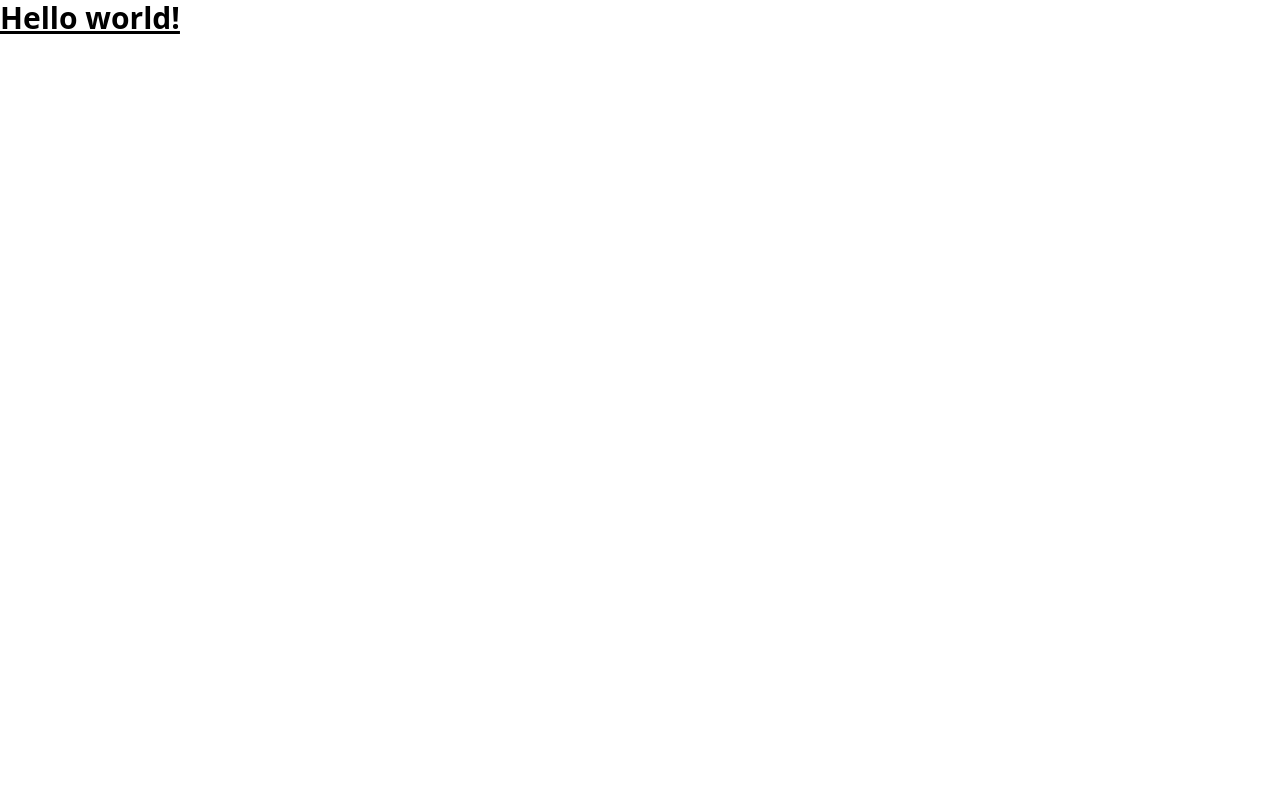
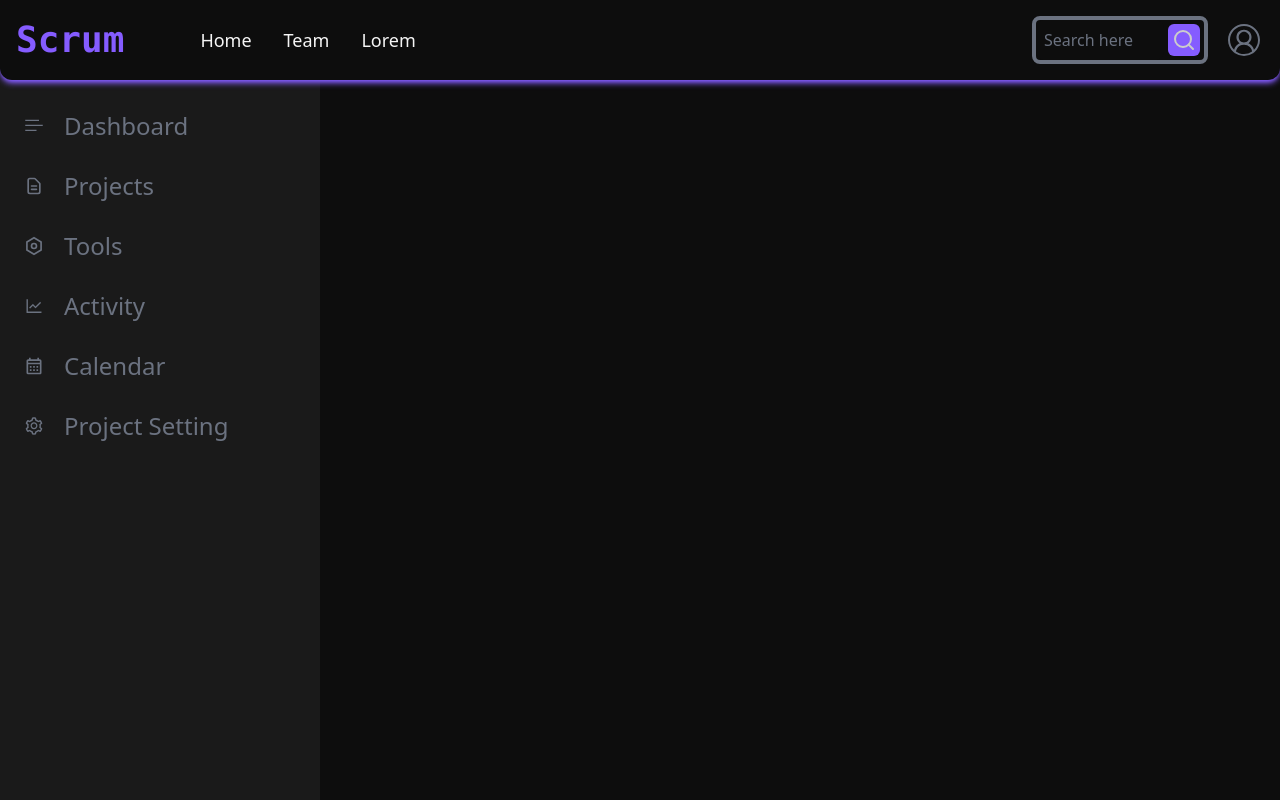
Before and after one commit to MahyarFardin/Scrum, a Next.js app: page / in a window 1280 px wide. Built offline with nearby package versions, Linux system fonts and the light colour scheme.

Commit message:
add many color and screen size to tailwind config file remove Ctitle component fix search and password component make responsive Navbar and tabtitle component for main page write hamburger Menu component for navbar change LightPurple to lightPurple

```diff
--- a/components/color_title/Ctitle.jsx
+++ /dev/null
@@ -1,11 +0,0 @@
-export default function Ctitle(props) {
-  return (
-    <div className="w-fit h-4 m-10 rounded-full">
-      <h1 className="title text-4xl text-center text-white dot-pattern">
-        <div className="h-[18px] px-3 font-bold rounded-full bg-gradient-to-r from-LightPurple to-blue flex flex-row justify-center items-center">
-          {props.text}
-        </div>
-      </h1>
-    </div>
-  );
-}
--- a/components/gradiantbutton/GradiantButton.jsx
+++ b/components/gradiantbutton/GradiantButton.jsx
@@ -1,9 +1,7 @@
 export default function GradiantButton(props) {
   return (
-    <div className="w-1/2 h-11 py-1 font-bold text-3xl rounded-full m-auto text-white bg-gradient-to-r from-LightPurple to-blue">
-      <button>
-        {props.text}
-      </button>
+    <div className="w-1/2 h-11 py-1 font-bold text-3xl rounded-full m-auto text-white bg-gradient-to-r from-lightPurple to-blue">
+      <button>{props.text}</button>
     </div>
   );
 }
--- a/components/gradiantbuttonborder/gradiantButtonBorder.jsx
+++ b/components/gradiantbuttonborder/gradiantButtonBorder.jsx
@@ -1,11 +1,11 @@
 export default function GradiantButtonBorder(props) {
   return (
     <div className="mx-auto flex items-center justify-center">
-      <div className="w-full h-auto rounded-full bg-gradient-to-r from-LightPurple to-blue p-1">
+      <div className="w-full h-auto rounded-full bg-gradient-to-r from-lightPurple to-blue p-1">
         <div className="flex h-full w-24 items-center justify-center rounded-full  py-1 bg-black text-g back">
-          <h3 className="font-semibold text-lg text-center bg-clip-text bg-gradient-to-r from-LightPurple to-blue text-opacity-0">
+          <button className="font-semibold text-lg text-center bg-clip-text bg-gradient-to-r from-lightPurple to-blue text-opacity-0">
             {props.text}
-          </h3>
+          </button>
         </div>
       </div>
     </div>
--- /dev/null
+++ b/components/hamburgermenu/hamburgerMenu.jsx
@@ -0,0 +1,9 @@
+export default function HamburgerMenu(props) {
+  return (
+    <button class="ns:hidden space-y-2 mr-5 max-vs:ml-auto ns:ml-auto">
+      <div className="w-8 h-0.5 bg-white"></div>
+      <div className="w-8 h-0.5 bg-white"></div>
+      <div className="w-8 h-0.5 bg-white"></div>
+    </button>
+  );
+}
--- /dev/null
+++ b/components/navbar/navbar.jsx
@@ -0,0 +1,27 @@
+import Search from "../search/search";
+import HamburgerMenu from "../hamburgermenu/hamburgerMenu";
+import { VscAccount } from "react-icons/vsc";
+
+export default function Navbar(props) {
+  return (
+    <div className="w-screen h-20 flex flex-row items-center bg-black border-b-lightPurple border-4 border-hidden rounded-b-xl shadow-md shadow-lightPurple absolute z-50 ">
+      <h1 className="text-4xl font-bold text-lightPurple m-4 font-mono">
+        Scrum
+      </h1>
+      <div className="hidden h-12 ns:flex justify-center items-center">
+        <div className="flex flex-row items-start mr-auto ml-11">
+          <div className="m-auto px-4 text-lg text-white font-medium">Home</div>
+          <div className="m-auto px-4 text-lg text-white font-medium">Team</div>
+          <div className="m-auto px-4 text-lg text-white font-medium">
+            Lorem
+          </div>
+        </div>
+      </div>
+      <div className="hidden ml-auto mr-2 sn:max-md:w-80 vs:flex justify-center items-center">
+        <Search className="h-9 rounded-xl" text="Search here" />
+        <VscAccount className="w-8 h-8  text-gray mr-3 ml-2 md:max-lg:mr-auto" />
+      </div>
+      <HamburgerMenu/>
+    </div>
+  );
+}
--- a/components/password/Password.jsx
+++ b/components/password/Password.jsx
@@ -4,21 +4,30 @@ export default function Password(props) {
   return (
     <div className="h-auto w-full flex flex-row justify-center items-center text-white">
       {props.children}
-      {/* <input
-          className="h-10 w-full px-2 bg-black border-[2px] border-b-white rounded-md m-2 placeholder-white"
-          type="password"
-          placeholder={props.text}
-        />
-        <AiOutlineEye size={25}/> */}
       <label className="w-full relative text-white h-auto pr-2">
         <input
-          id="email"
           className="form-input h-10 w-full border-[2px] border-b-white rounded-md bg-black px-2 placeholder-white"
           type="password"
           placeholder={props.text}
         />
-        <AiOutlineEye className="pointer-events-none w-auto h-8 absolute top-1/2 transform -translate-y-1/2 right-4"/>
+        <AiOutlineEye className="pointer-events-auto w-auto h-8 absolute top-1/2 transform -translate-y-1/2 right-4"/>
       </label>
     </div>
+    // <div className="h-auto w-full pr-2 flex flex-row justify-center items-center text-white">
+    //   {props.children}
+    //   <div className="w-full h-10 border-2 border-white rounded-lg flex justify-center items-center ">
+    //     <input
+    //       className="h-full w-full px-2 bg-black rounded-md placeholder-white focus:border-black"
+    //       type="password"
+    //       placeholder="password"
+    //     />
+    //     <button className="absolute right-9">
+    //       <AiOutlineEye
+    //         className="w-auto h-8 text-white m-1 rounded-md "
+    //         size={25}
+    //       />
+    //     </button>
+    //   </div>
+    // </div>
   );
 }
--- /dev/null
+++ b/components/search/search.jsx
@@ -0,0 +1,16 @@
+import { FiSearch } from "react-icons/fi";
+
+export default function Search(props) {
+  return (
+    <div className="w-44 h-12 max-w-md ns:mx-3 border-4 border-gray rounded-lg flex justify-center items-center ">
+      <input
+        className="h-full w-full px-2 bg-black rounded-lg placeholder-gray"
+        type="text"
+        placeholder={props.text}
+      />
+      <button>
+        <FiSearch className="w-auto h-8 bg-lightPurple text-lightGray p-1 m-1 rounded-md "/>
+      </button>
+    </div>
+  );
+}
--- /dev/null
+++ b/components/tabtitle/tabTitle.jsx
@@ -0,0 +1,10 @@
+import { RiSettingsLine } from "react-icons/ri";
+
+export default function TabTitle(props) {
+  return (
+    <div className="flex justify-start items-center">
+      {props.children}
+      <button className="text-gray text-2xl">{props.text}</button>
+    </div>
+  );
+}
--- a/pages/index.js
+++ b/pages/index.js
@@ -1,3 +1,38 @@
+import Navbar from "@/components/navbar/navbar";
+import TabTitle from "@/components/tabtitle/tabTitle";
+import { RiSettingsLine } from "react-icons/ri";
+import { AiOutlineSetting } from "react-icons/ai";
+import { MdOutlineCalendarMonth } from "react-icons/md";
+import { AiOutlineLineChart } from "react-icons/ai";
+import { HiOutlineDocumentText } from "react-icons/hi";
+import { VscListSelection } from "react-icons/vsc";
+
 export default function Home() {
-  return <h1 className="text-3xl font-bold underline">Hello world!</h1>;
+  return (
+    <div className="w-screen h-screen bg-black">
+      <Navbar />
+      <div className="w-2/5 h-full bg-darkGray pt-24 pl-3 space-y-3 md:w-1/4">
+        <div>
+          <TabTitle text="Dashboard">
+            <VscListSelection className="text-gray text-xl my-5 ml-3 mr-5" />
+          </TabTitle>
+          <TabTitle text="Projects">
+            <HiOutlineDocumentText className="text-gray text-xl my-5 ml-3 mr-5" />
+          </TabTitle>
+          <TabTitle text="Tools">
+            <RiSettingsLine className="text-gray text-xl my-5 ml-3 mr-5" />
+          </TabTitle>
+          <TabTitle text="Activity">
+            <AiOutlineLineChart className="text-gray text-xl my-5 ml-3 mr-5" />
+          </TabTitle>
+          <TabTitle text="Calendar">
+            <MdOutlineCalendarMonth className="text-gray text-xl my-5 ml-3 mr-5" />
+          </TabTitle>
+          <TabTitle text="Project Setting">
+            <AiOutlineSetting className="text-gray text-xl my-5 ml-3 mr-5" />
+          </TabTitle>
+        </div>
+      </div>
+    </div>
+  );
 }
--- a/tailwind.config.js
+++ b/tailwind.config.js
@@ -10,14 +10,19 @@ module.exports = {
   ],
   theme: {
     screens: {
+      vs: "430px",
       sm: "480px",
+      ns: "675px",
       md: "768px",
       lg: "976px",
       xl: "1440px",
     },
     colors: {
+      lightGray: "#cccccc",
+      darkGray: "#1a1a1a",
+      gray: "#6b7280",
       blue: "#3D00F5",
-      LightPurple: "#855CFF",
+      lightPurple: "#855CFF",
       black: "#0D0D0D",
       white: "#F5F5F5",
     },
```
Also changed, not shown: pages/auth/index.jsx (+11 -8 lines).
